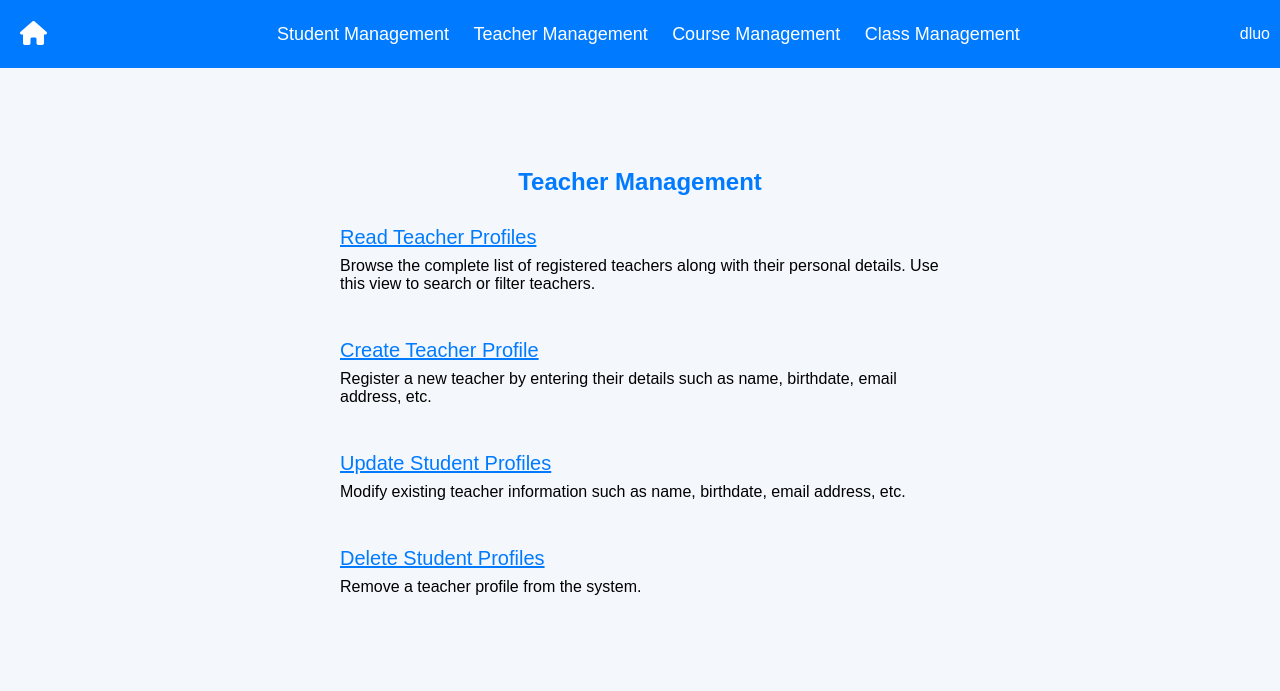
After one commit to yvanyin1/edusys, a Flask app: page /teacher-management in a window 1280 px wide. The commit adds this page. Shown: the top 691 px of the page. Run offline with Flask 3, Linux system fonts and the light colour scheme; parts of the project's set-up code (start-up, migrations or seed data) failed here and were passed over.

Commit message:
Added index page for teacher management and all the routes to it

```diff
--- a/app/app.py
+++ b/app/app.py
@@ -488,22 +488,10 @@ def update_student_profile_success():
     return render_template("update_student_profile_success.html", student=student_data, username="dluo")
 
 
-# @app.route('/update-course-profile/edit-course', methods=['GET'])
-# def edit_course_profile():
-#     course_name_or_code = request.args.get('course_name_or_code')
-#
-#     connection = get_connection()
-#     dao = CourseProfileDAO(connection)
-#     course_profile = dao.get_course_by_name(course_name_or_code) if dao.get_course_by_name(
-#         course_name_or_code) else dao.get_course_by_code(course_name_or_code)
-#
-#     enum_to_string = {
-#         course_profile.get_target_audience(): AudienceType(course_profile.get_target_audience()).name.title().replace("_", " "),
-#         course_profile.get_profile_status(): ProfileStatus(course_profile.get_profile_status()).name.title()
-#     }
-#
-#     return render_template("update_course_profile_edit.html",
-#                            course=course_profile, enum_to_string=enum_to_string, username="dluo")
+@app.route('/teacher-management')
+def teacher_management():
+    return render_template("teacher_management.html", username="dluo")
+
 
 if __name__ == '__main__':
     app.run(debug=True)
--- a/app/templates/base.html
+++ b/app/templates/base.html
@@ -21,7 +21,7 @@
         <!-- Tabs (Navigation links) -->
         <div>
             <a href="/student-management">Student Management</a>
-            <a href="#">Teacher Management</a>
+            <a href="/teacher-management">Teacher Management</a>
             <a href="/course-management">Course Management</a>
             <a href="#">Class Management</a>
         </div>
--- a/app/templates/home_page.html
+++ b/app/templates/home_page.html
@@ -33,15 +33,15 @@
     <div class="content">
         <h1>Welcome to EduSys!</h1>
             <div class="home-buttons">
-                <a href="/student-management" class="home-button-block">
+                <a href="{{ url_for("student_management") }}" class="home-button-block">
                     <div class="title">Student Management</div>
                     <div class="desc">Register, update, search or delete student profiles</div>
                 </a>
-                <a href="#" class="home-button-block">
+                <a href="{{ url_for("teacher_management") }}" class="home-button-block">
                     <div class="title">Teacher Management</div>
                     <div class="desc">Manage teacher profiles and assignments</div>
                 </a>
-                <a href="/course-management" class="home-button-block">
+                <a href="{{ url_for("course_management") }}" class="home-button-block">
                     <div class="title">Course Management</div>
                     <div class="desc">Create, view, update or delete course offerings</div>
                 </a>
--- a/app/templates/student_management.html
+++ b/app/templates/student_management.html
@@ -28,7 +28,7 @@
             <a href=" {{ url_for('update_student_profile_search') }}" style="color: #007BFF; font-size: 20px; text-decoration: underline;">Update Student Profiles</a>
             <p style="margin-top: 8px;">
                 Modify existing student information such as
-                student name, birthdate, email address, etc.
+                name, birthdate, email address, etc.
             </p>
         </div>
 
--- /dev/null
+++ b/app/templates/teacher_management.html
@@ -0,0 +1,43 @@
+{% extends "base.html" %}
+{% block title %}Teacher Management{% endblock %}
+
+{% block content %}
+<div style="max-width: 600px; margin: 40px auto; padding: 20px;">
+    <h2 style="text-align: center; color: #007BFF;">Teacher Management</h2>
+
+    <div style="display: flex; flex-direction: column; gap: 30px; margin-top: 30px;">
+        <!-- Read -->
+        <div>
+            <a href="#" style="color: #007BFF; font-size: 20px; text-decoration: underline;">Read Teacher Profiles</a>
+            <p style="margin-top: 8px;">
+                Browse the complete list of registered teachers along with their personal details.
+                Use this view to search or filter teachers.
+            </p>
+        </div>
+        <!-- Create -->
+        <div>
+            <a href="#" style="color: #007BFF; font-size: 20px; text-decoration: underline;">Create Teacher Profile</a>
+            <p style="margin-top: 8px;">
+                Register a new teacher by entering their details such as
+                name, birthdate, email address, etc.
+            </p>
+        </div>
+
+        <!-- Update -->
+        <div>
+            <a href="#" style="color: #007BFF; font-size: 20px; text-decoration: underline;">Update Student Profiles</a>
+            <p style="margin-top: 8px;">
+                Modify existing teacher information such as
+                name, birthdate, email address, etc.
+            </p>
+        </div>
+
+        <!-- Delete -->
+        <div>
+            <a href="#" style="color: #007BFF; font-size: 20px; text-decoration: underline;">Delete Student Profiles</a>
+            <p style="margin-top: 8px;">Remove a teacher profile from the system.</p>
+        </div>
+
+    </div>
+</div>
+{% endblock %}
```
